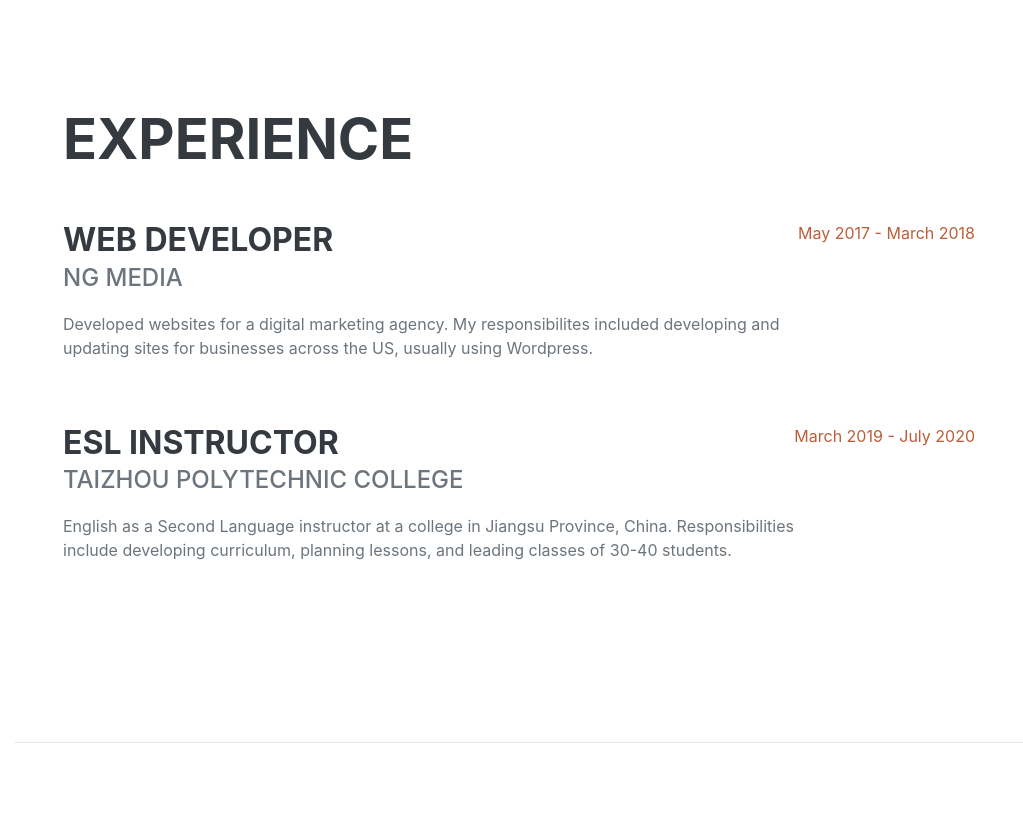
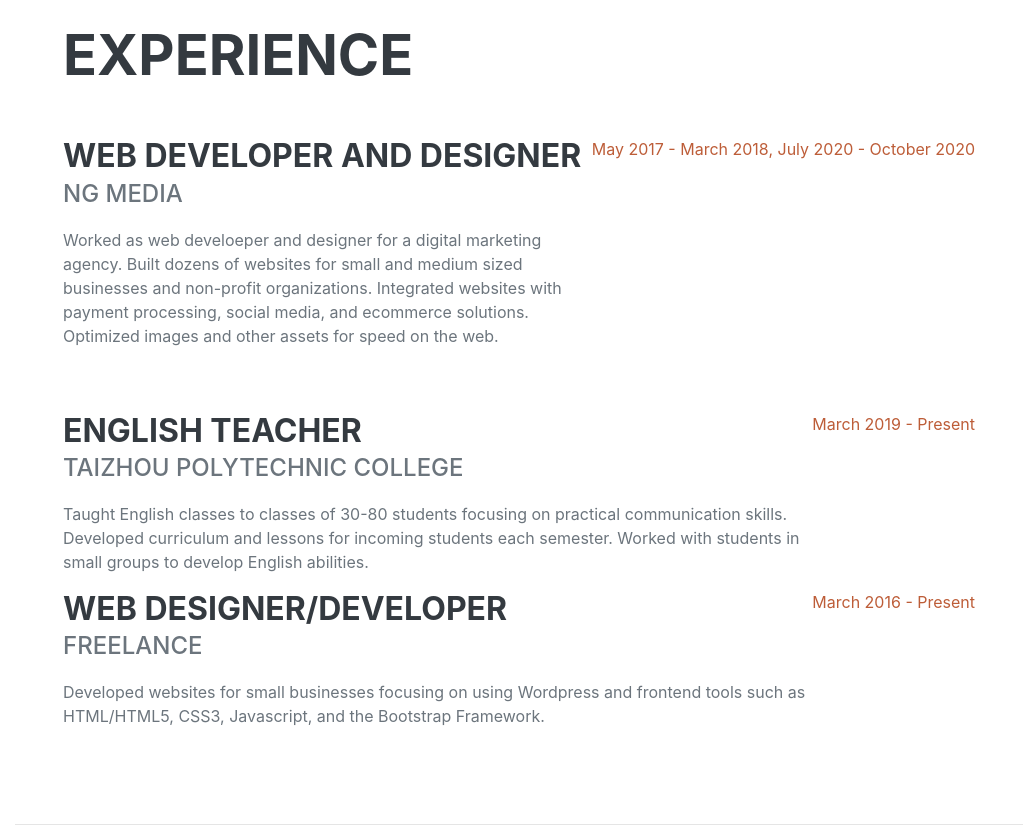
Before and after one commit to blake-hodges/portfolio, a plain HTML site: page index.html in a window 1280 px wide. Shown: the part 3060-3885 px from the top of the page, without its empty margins (257-1280 px from the left). Before the commit the page ends 3803 px from the top, so only its background shows below. Drawn offline with nearby package versions, Linux system fonts and the light colour scheme; a web font is replaced by a local one.

Commit message:
update experience section

```diff
--- a/index.html
+++ b/index.html
@@ -124,19 +124,27 @@
                     <h2 class="mb-5">Experience</h2>
                     <div class="d-flex flex-column flex-md-row justify-content-between mb-5">
                         <div class="flex-grow-1">
-                            <h3 class="mb-0">Web Developer</h3>
+                            <h3 class="mb-0">Web Developer and Designer</h3>
                             <div class="subheading mb-3">NG Media</div>
-                            <p>Developed websites for a digital marketing agency. My responsibilites included developing and updating sites for businesses across the US, usually using Wordpress.</p>
+                            <p>Worked as web develoeper and designer for a digital marketing agency. Built dozens of websites for small and medium sized businesses and non-profit organizations. Integrated websites with payment processing, social media, and ecommerce solutions. Optimized images and other assets for speed on the web.</p>
                         </div>
-                        <div class="flex-shrink-0"><span class="text-primary">May 2017 - March 2018</span></div>
+                        <div class="flex-shrink-0"><span class="text-primary">May 2017 - March 2018, July 2020 - October 2020</span></div>
                     </div>
                     <div class="d-flex flex-column flex-md-row justify-content-between">
                         <div class="flex-grow-1">
-                            <h3 class="mb-0">ESL Instructor</h3>
+                            <h3 class="mb-0">English Teacher</h3>
                             <div class="subheading mb-3">Taizhou Polytechnic College</div>
-                            <p>English as a Second Language instructor at a college in Jiangsu Province, China. Responsibilities include developing curriculum, planning lessons, and leading classes of 30-40 students. </p>
+                            <p>Taught English classes to classes of 30-80 students focusing on practical communication skills. Developed curriculum and lessons for incoming students each semester. Worked with students in small groups to develop English abilities.</p>
                         </div>
-                        <div class="flex-shrink-0"><span class="text-primary">March 2019 - July 2020</span></div>
+                        <div class="flex-shrink-0"><span class="text-primary">March 2019 - Present</span></div>
+                    </div>
+                    <div class="d-flex flex-column flex-md-row justify-content-between">
+                        <div class="flex-grow-1">
+                            <h3 class="mb-0">Web Designer/Developer</h3>
+                            <div class="subheading mb-3">Freelance</div>
+                            <p>Developed websites for small businesses focusing on using Wordpress and frontend tools such as HTML/HTML5, CSS3, Javascript, and the Bootstrap Framework.</p>
+                        </div>
+                        <div class="flex-shrink-0"><span class="text-primary">March 2016 - Present</span></div>
                     </div>
                 </div>
             </section>
```
